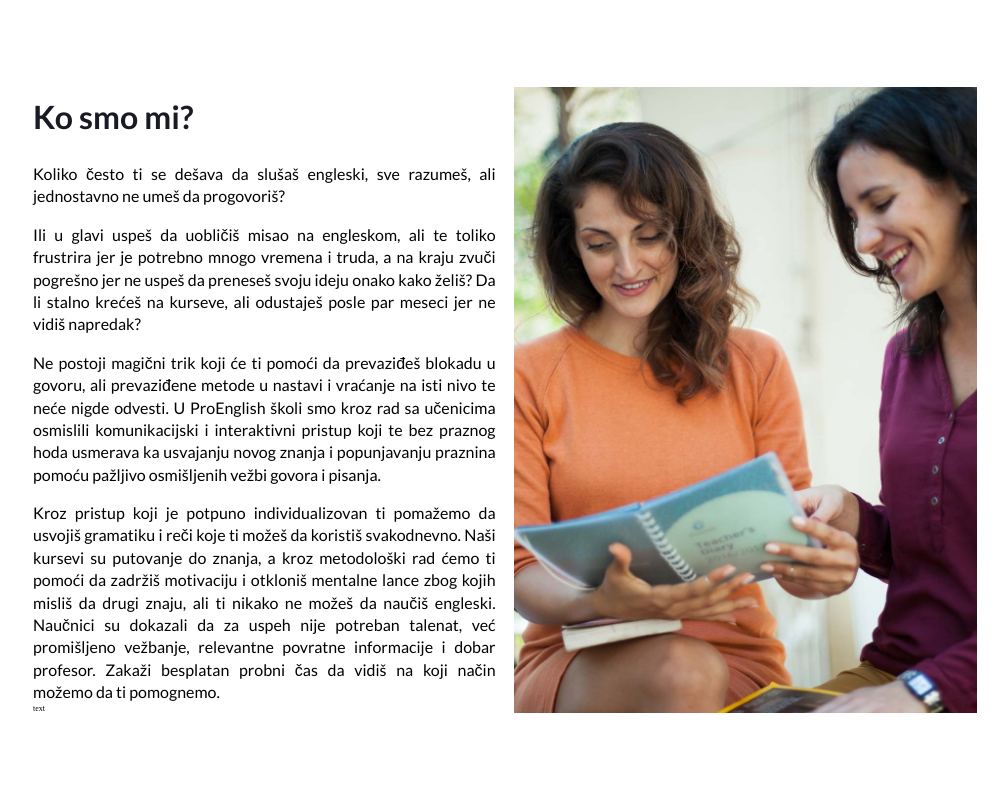
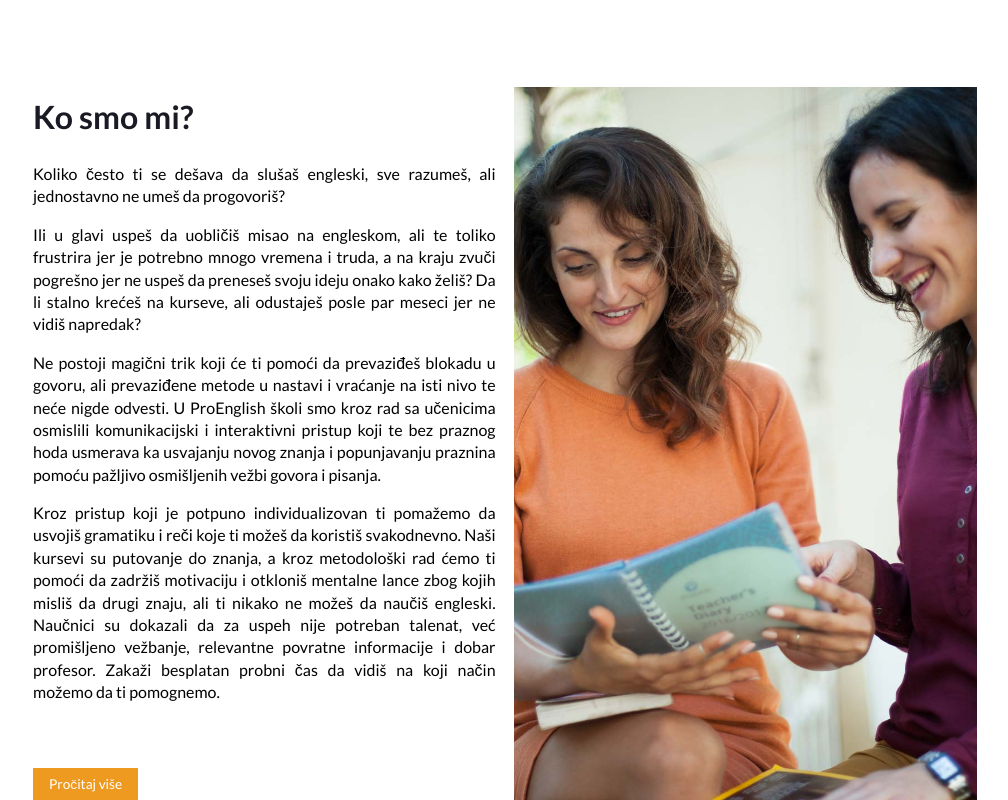
Before and after one commit to Dejan85/proenglish-refactor, a React (Vite) app: page / in a window 1280 px wide. Shown: the part 1015-1815 px from the top of the page, without its empty margins (135-1143 px from the left). Before the commit the page ends 1728 px from the top, so only its background shows below. Built offline with nearby package versions, Linux system fonts and the light colour scheme.

Commit message:
crated link component

```diff
--- a/src/components/frontend/home/pages/about/About.tsx
+++ b/src/components/frontend/home/pages/about/About.tsx
@@ -5,11 +5,12 @@ import {
   Text,
   Heading,
   Image,
-  Button as ButtonUi,
+  Link,
 } from "~/src/components/ui";
 import { aboutText } from "./messages";
 import uniqid from "uniqid";
 import img from "./images/img.jpg";
+import { Link as RouterLink } from "react-router-dom";
 
 const className: string = "about";
 
@@ -17,11 +18,13 @@ const renderText = (): JSX.Element[] =>
   aboutText.map((text: string) => (
     <Text key={uniqid()} as="p" text={text} className={className} />
   ));
-const renderButton = (): JSX.Element => <ButtonUi />;
+const renderLink = (): JSX.Element => (
+  <Link to="/onama" as={RouterLink} text="Pročitaj više" />
+);
 const renderImage = (): JSX.Element => <Image alt="img" src={img} />;
 
 const text = renderText();
-const Button = renderButton();
+const LinkUi = renderLink();
 const image = renderImage();
 
 const About = (): JSX.Element => {
@@ -31,7 +34,7 @@ const About = (): JSX.Element => {
         <ContentContainer.TextSide>
           <Heading as="h2" text="Ko smo mi?" className={className} />
           {text}
-          {Button}
+          {LinkUi}
         </ContentContainer.TextSide>
         <ContentContainer.ImageSide>{image}</ContentContainer.ImageSide>
       </ContentContainer>
--- a/src/components/ui/Link/Link.tsx
+++ b/src/components/ui/Link/Link.tsx
@@ -1,12 +1,22 @@
 import React from "react";
+import { LinkPropsType } from "./types";
 
-const className = "link";
+const Link = (props: LinkPropsType) => {
+  const { as = "a", to, href, text, className: customClassName } = props;
+  const restProps = { to, href };
+  const className: string = "link";
 
-const Link = (props) => {
-  const { as = "a", to } = props;
   const Wrapper = as;
-
-  return <Wrapper className={className}></Wrapper>;
+  return (
+    <Wrapper
+      className={
+        customClassName ? `${className}__${customClassName}` : className
+      }
+      {...restProps}
+    >
+      {text}
+    </Wrapper>
+  );
 };
 
 export default Link;
--- a/src/components/ui/Link/styles.scss
+++ b/src/components/ui/Link/styles.scss
@@ -0,0 +1,20 @@
+@import "../../styles/variables/colors.scss";
+@import "../../styles/variables/fonts.scss";
+
+.link {
+  display: flex;
+  justify-content: center;
+  align-items: center;
+  text-decoration: none;
+  color: white;
+  background-color: $main-color;
+  font-size: 1.7rem;
+  font-family: $lato-sans-serif;
+  transition: all 0.5s;
+  padding: 1rem 2rem;
+  margin-top: 8rem;
+
+  &:hover {
+    background-color: darken($color: $main-color, $amount: 20%);
+  }
+}
```
Also changed, not shown: src/components/ui/Link/types.ts (+9 -0 lines), src/components/styles/variables/_colors.scss (renamed from src/components/styles/variables/colors.scss), src/components/styles/variables/_fonts.scss (renamed from src/components/styles/variables/fonts.scss).
